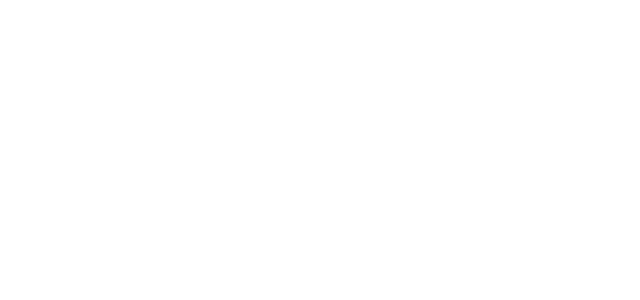
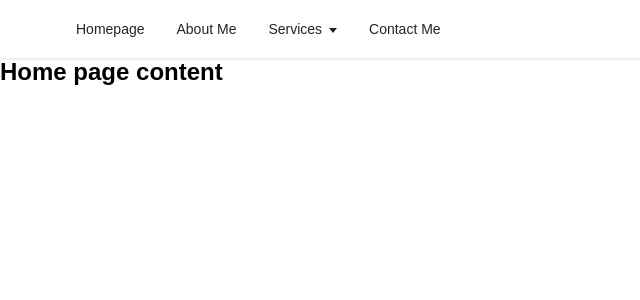
Before and after one commit to mlward639/beyond_eagles_wings, a React (Create React App) app: page / in a window 1280 px wide. Shown: the top 300 px of the page, without its empty margins (0-640 px from the left). Built offline with nearby package versions, Linux system fonts and the light colour scheme.

Commit message:
Header componenet added with navbar with service subment, still needs final styling

```diff
--- a/src/App.css
+++ b/src/App.css
@@ -1,4 +1,4 @@
-.App {
+/* .App {
   text-align: center;
 }
 
@@ -35,4 +35,110 @@
   to {
     transform: rotate(360deg);
   }
+} */
+
+
+* {
+  margin: 0;
+  padding: 0;
+  box-sizing: border-box;
 }
+
+body {
+  font-family: sans-serif;
+}
+
+header {
+  box-shadow: 0 1px 3px 0 rgba(0, 0, 0, 0.07), 0 1px 2px 0 rgba(0, 0, 0, 0.05);
+  color: #212529;
+}
+
+
+
+.nav-area {
+  display: flex;
+  align-items: center;
+  max-width: 1200px;
+  margin: 0 auto;
+  padding: 10px 20px;
+}
+
+.navbarItems {
+  display: flex;
+  align-items: center;
+  flex-wrap: wrap;
+  list-style: none;
+}
+
+.navbar-items {
+  position: relative;
+  font-size: 14px;
+}
+
+.navbar-items a {
+  display: block;
+  font-size: inherit;
+  color: inherit;
+  text-decoration: none;
+}
+
+.navbar-items button {
+  display: flex;
+  align-items: center;
+  color: inherit;
+  font-size: inherit;
+  border: none;
+  background-color: transparent;
+  cursor: pointer;
+  width: 100%;
+}
+
+button span {
+  margin-left: 3px;
+}
+
+.navbar-items > a, .navbar-items button {
+  text-align: left;
+  padding: 0.7rem 1rem;
+}
+
+.navbar-items a:hover,
+.navbar-items button:hover {
+  background-color: #f2f2f2;
+}
+
+.arrow::after {
+  content: "";
+  display: inline-block;
+  margin-left: 0.28em;
+  vertical-align: 0.09em;
+  border-top: 0.42em solid;
+  border-right: 0.32em solid transparent;
+  border-left: 0.32em solid transparent;
+}
+
+.dropdown {
+  position: absolute;
+  right: 0;
+  left: auto;
+  box-shadow: 0 10px 15px -3px rgba(46, 41, 51, 0.08),
+    0 4px 6px -2px rgba(71, 63, 79, 0.16);
+  font-size: 0.875rem;
+  z-index: 9999;
+  min-width: 10rem;
+  padding: 0.5rem 0;
+  list-style: none;
+  background-color: #fff;
+  border-radius: 0.5rem;
+  display: none;
+}
+
+.dropdown.show {
+  display: block;
+}
+
+.dropdown .dropdown-submenu {
+  position: absolute;
+  left: 100%;
+  top: -7px;
+}
--- a/src/App.js
+++ b/src/App.js
@@ -1,7 +1,30 @@
+import { Routes, Route } from "react-router-dom";
 import "./App.css";
+import Homepage from "./pages/Homepage";
+import Header from "./components/Header/Header";
 
 function App() {
-  return <div className="App"></div>;
+  return (
+    <div className="App">
+      <Header />
+
+      <Routes>
+        <Route path="/" element={<Homepage />} />
+        {/*<Route index element={<Home />} />
+ <Route path="about" element={<About />} />
+          <Route path="services" element={<Services />} />
+          <Route path="web-design" element={<WebDesign />} />
+          <Route path="web-dev" element={<WebDev />} />
+          <Route path="frontend" element={<Frontend />} />
+          <Route path="node" element={<Node />} />
+          <Route path="seo" element={<SEO />} />
+          <Route path="php" element={<PHP />} />
+          <Route path="who-we-are" element={<AboutWho />} />
+          <Route path="our-values" element={<OurValues />} /> */}
+        <Route path="*" element={<p>Not found!</p>} />
+      </Routes>
+    </div>
+  );
 }
 
 export default App;
--- /dev/null
+++ b/src/components/Header/Dropdown.js
@@ -0,0 +1,18 @@
+// import NavbarItems from "./NavbarItems";
+import { Link } from "react-router-dom";
+
+const Dropdown = ({ submenus, dropdown }) => {
+  return (
+    <ul className={`dropdown  ${dropdown ? "show" : ""}`}>
+      {submenus.map((submenu, index) => (
+        //dont think need,... delete later in cleanup if not needed
+        // <NavbarItems items={submenu} key={index} />
+        <li key={index} className="navbar-items">
+          <Link to={submenu.url}>{submenu.title}</Link>
+        </li>
+      ))}
+    </ul>
+  );
+};
+
+export default Dropdown;
--- /dev/null
+++ b/src/components/Header/Header.js
@@ -0,0 +1,13 @@
+import Navbar from "./Navbar";
+
+const Header = () => {
+  return (
+    <header>
+      <div className="nav-area">
+        <Navbar />
+      </div>
+    </header>
+  );
+};
+
+export default Header;
--- /dev/null
+++ b/src/components/Header/Navbar.js
@@ -0,0 +1,16 @@
+import { navbarItems } from "../../navbarItems";
+import NavbarItems from "./NavbarItems";
+
+const Navbar = () => {
+  return (
+    <nav>
+      <ul className="navbarItems">
+        {navbarItems.map((item, index) => {
+          return <NavbarItems items={item} key={index} />;
+        })}
+      </ul>
+    </nav>
+  );
+};
+
+export default Navbar;
--- /dev/null
+++ b/src/components/Header/NavbarItems.js
@@ -0,0 +1,79 @@
+import { useState, useEffect, useRef } from "react";
+import Dropdown from "./Dropdown";
+
+import { Link } from "react-router-dom";
+
+const NavbarItems = ({ items }) => {
+  const [dropdown, setDropdown] = useState(false);
+
+  let ref = useRef();
+
+  useEffect(() => {
+    const handler = (event) => {
+      if (dropdown && ref.current && !ref.current.contains(event.target)) {
+        setDropdown(false);
+      }
+    };
+    document.addEventListener("mousedown", handler);
+    document.addEventListener("touchstart", handler);
+    return () => {
+      document.removeEventListener("mousedown", handler);
+      document.removeEventListener("touchstart", handler);
+    };
+  }, [dropdown]);
+
+  const onMouseEnter = () => {
+    window.innerWidth > 960 && setDropdown(true);
+  };
+
+  const onMouseLeave = () => {
+    window.innerWidth > 960 && setDropdown(false);
+  };
+
+  const closeDropdown = () => {
+    dropdown && setDropdown(false);
+  };
+
+  return (
+    <li
+      className="navbar-items"
+      ref={ref}
+      onMouseEnter={onMouseEnter}
+      onMouseLeave={onMouseLeave}
+      onClick={closeDropdown}
+    >
+      {items.url && items.submenu ? (
+        <>
+          <button
+            type="button"
+            aria-haspopup="navbar"
+            aria-expanded={dropdown ? "true" : "false"}
+            onClick={() => setDropdown((prev) => !prev)}
+          >
+            <Link to={items.url}>{items.title}</Link>
+
+            {<span className="arrow" />}
+          </button>
+          <Dropdown submenus={items.submenu} dropdown={dropdown} />
+        </>
+      ) : (
+        //DONT THINK I NEED... If not, delete later in cleanup
+        // ) : !items.url && items.submenu ? (
+        //   <>
+        //     <button
+        //       type="button"
+        //       aria-haspopup="navbar"
+        //       aria-expanded={dropdown ? "true" : "false"}
+        //       onClick={() => setDropdown((prev) => !prev)}
+        //     >
+        //       {items.title}
+        //     </button>
+        //     <Dropdown submenus={items.submenu} dropdown={dropdown} />
+        //   </>
+        <Link to={items.url}>{items.title}</Link>
+      )}
+    </li>
+  );
+};
+
+export default NavbarItems;
--- /dev/null
+++ b/src/navbarItems.js
@@ -0,0 +1,54 @@
+export const navbarItems = [
+  {
+    title: "Homepage",
+    url: "/",
+  },
+  {
+    title: "About Me",
+    url: "/about",
+  },
+  {
+    title: "Services",
+    url: "/services",
+    submenu: [
+      {
+        title: "Info",
+        url: "info",
+      },
+      {
+        title: "Initial Consult",
+        url: "initial",
+      },
+      {
+        title: "Life Review",
+        url: "life-review",
+      },
+      {
+        title: "Legacy Project",
+        url: "legacy",
+      },
+      {
+        title: "Vigil Planning",
+        url: "vigil-planning",
+      },
+      {
+        title: "The Vigil",
+        url: "vigil",
+      },
+      {
+        title: "Additional Services",
+        url: "addl-services",
+      },
+      {
+        title: "Rates",
+        url: "rates",
+      },
+    ],
+  },
+  {
+    title: "Contact Me",
+    url: "/contact",
+  },
+];
+
+// //should this go somewhere else better organized...? weird being just under src folder
--- /dev/null
+++ b/src/pages/Homepage.js
@@ -0,0 +1,5 @@
+const Home = () => {
+  return <h2>Home page content</h2>;
+};
+
+export default Home;
```
